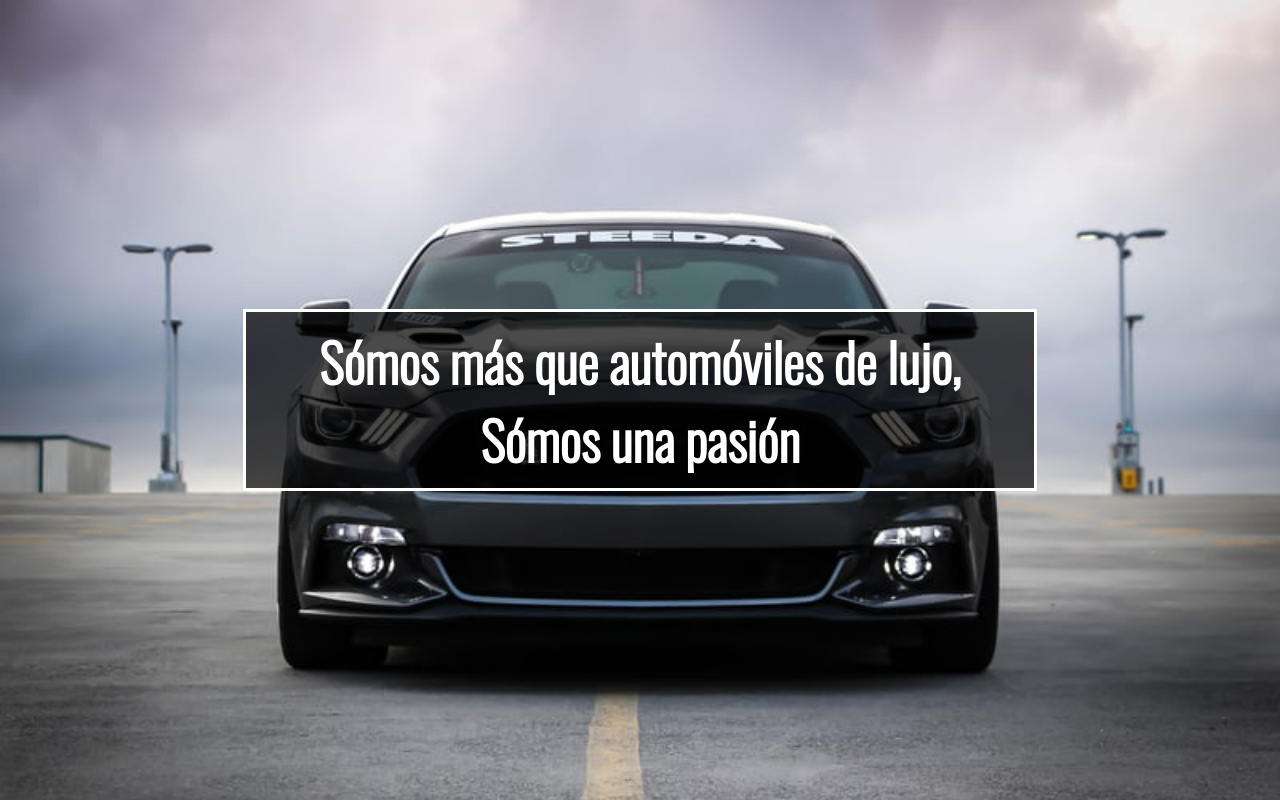
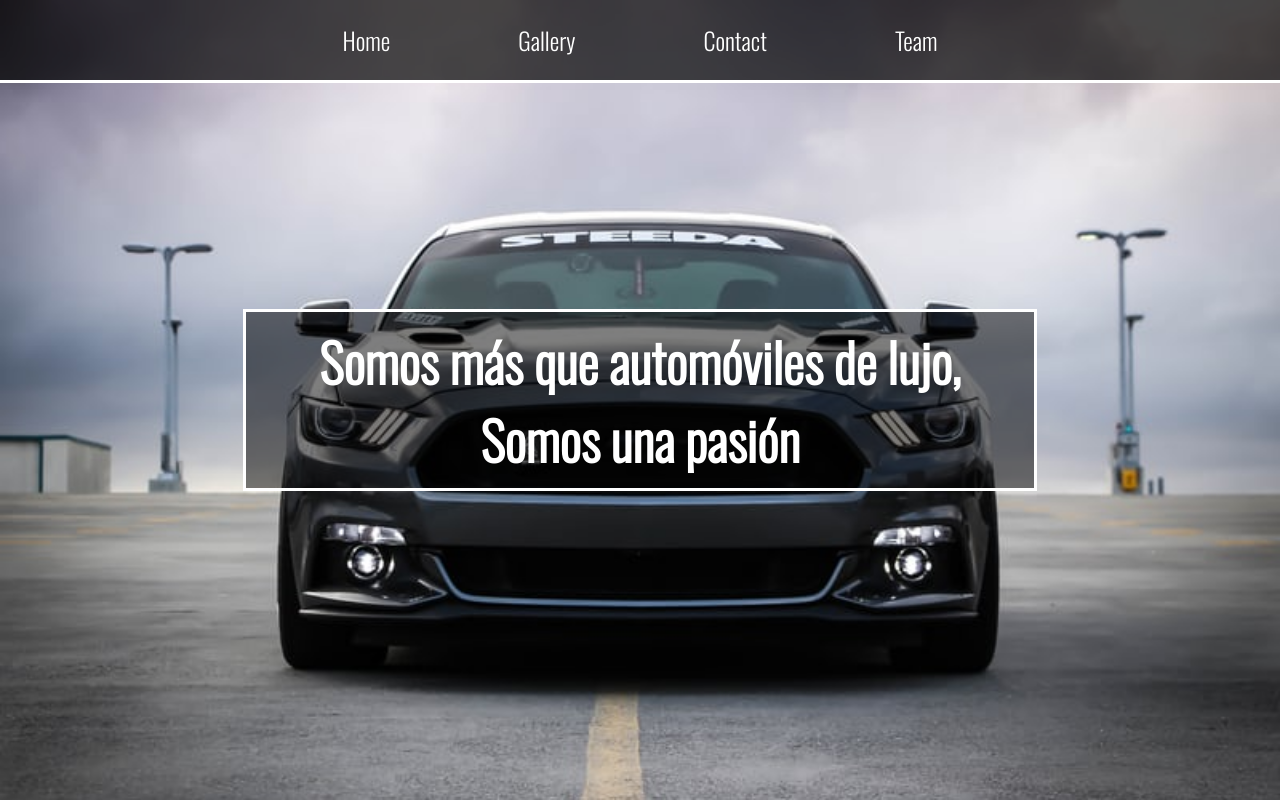
Before and after one commit to Gregory142000/luxury-cars, a React (Create React App) app: page / in a window 1280 px wide. Shown: the top 800 px of the page. Built offline with nearby package versions, Linux system fonts and the light colour scheme; grey boxes are pictures that could not be loaded.

Commit message:
Se termino la modificación e implementación del carrusel de la pagina de Home

```diff
--- a/src/assets/styles/Navbar.css
+++ b/src/assets/styles/Navbar.css
@@ -3,11 +3,19 @@
     width: 100%;
     height: 10vh;
     background-color: rgba(0, 0, 0, 0.7);
-    display: none;
+    display: flex;
     align-items: center;
     justify-content: center;
     position: fixed;
     border-bottom: solid #fff 3px;
+    transform: translate(0, -100%);
+    transition: transform 0.5s ease;
+    z-index: 999;
+
+}
+.Navbar-active{
+
+    transform: translate(0, 0);
 
 }
 .Navbar ul{
--- a/src/assets/styles/styles_Home/CoverPage.css
+++ b/src/assets/styles/styles_Home/CoverPage.css
@@ -1,18 +1,63 @@
 .Cover-Page{
 
-    background: url("../../images/photo-1494976388531-d1058494cdd8.jfif");
     width: 100%;
     height: 100vh;
-    background-size: cover;
     display: flex;
     justify-content: center;
     align-items: center;
 
 }
+.black-Page{
+
+    background: gray;
+    opacity: 0;
+    transition: opacity 1s linear;
+
+}
+.backgroundUrl-1{
+
+    background: url("../../images/photo-1494976388531-d1058494cdd8.jfif");
+    background-size: cover;
+    opacity: 1;
+    transition: opacity 1s linear;
+
+}
+.backgroundUrl-2{
+
+    background: url("../../images/photo-1552519507-da3b142c6e3d.jfif");
+    background-size: cover;
+    opacity: 1;
+    transition: opacity 1s linear;
+
+}
+.backgroundUrl-3{
+
+    background: url("../../images/photo-1492144534655-ae79c964c9d7.jfif");
+    background-size: cover;
+    opacity: 1;
+    transition: opacity 1s linear;
+
+}
+.backgroundUrl-4{
+
+    background: url("../../images/wallhaven-0jy56w.jpg");
+    background-size: cover;
+    opacity: 1;
+    transition: opacity 1s linear;
+
+}
+.backgroundUrl-5{
+
+    background: url("../../images/photo-1526726538690-5cbf956ae2fd.jfif");
+    background-size: cover;
+    opacity: 1;
+    transition: opacity 1s linear;
+
+}
 .Cover-Page-p{
 
     color: #fff;
-    background-color: rgba(0, 0, 0, 0.7);
+    background-color: rgba(0, 0, 0, 0.5);
     width: 60%;
     height: auto;
     display: flex;
--- /dev/null
+++ b/src/assets/styles/styles_Home/Home.css
@@ -0,0 +1,5 @@
+body{
+
+    background-color: black;
+
+}
--- a/src/components/Navbar.jsx
+++ b/src/components/Navbar.jsx
@@ -1,15 +1,53 @@
+// Importación de los modulos necesarios de React
 import React from "react"
 import { Link } from "react-router-dom"
 
+// Importación de los estilos css
 import "../assets/styles/Navbar.css"
 
-const Navbar = () => {
+// El componente "Navbar" representa la barra de navegación superior que aparece en cada pagina
+class Navbar extends React.Component{
+
+    constructor(props){
+
+        super(props)
+
+        this.state = {
+
+            NavClassName: "Navbar",
+
+        }
+
+    }
+
+    // Dentro del componentDidMount se agrego un setTimeout para cambiar la clase del Navbar transcurrido cierto tiempo.
+    componentDidMount(){
+
+        this.classSwitch = setTimeout(() => {
+
+            this.setState({
+
+                NavClassName: "Navbar Navbar-active"
+
+            })
+
+        }, 3000)
+
+    }
+
+    componentWillUnmount(){
+
+        clearTimeout(this.classSwitch)
+
+    }
+
+    render(){
 
         return (
 
             <React.Fragment>
 
-            <nav className="Navbar">
+                <nav className={this.state.NavClassName}>
                     <ul>
                         <li>
                             <Link to="/" className="link" >Home</Link>
@@ -29,6 +67,8 @@ const Navbar = () => {
             </React.Fragment>
 
         )
+    }
+
 
 }
 
--- a/src/components/comps_Home/CoverPage.jsx
+++ b/src/components/comps_Home/CoverPage.jsx
@@ -1,7 +1,10 @@
+// Importación de Paquetes necesarios de React
 import React from "react"
 
+// Importación de Clases
 import "../../assets/styles/styles_Home/CoverPage.css"
 
+// El componente "CoverPage" representa el carrusel con imagenes y mensajes al inicio de la pagina de "Home"
 class CoverPage extends React.Component{
 
     constructor(props){
@@ -10,14 +13,54 @@ class CoverPage extends React.Component{
 
         this.state = {
 
-            $p1: <p id="message-header-1" className="Cover-Page-p">¿Quienes Sómos?</p>,
-            $p2: <p id="message-header-2" className="Cover-Page-p delete">Sómos más que automóviles de lujo,<br/>Sómos una pasión</p>
+            p1Class: "Cover-Page-p",
+            p2Class: "Cover-Page-p delete",
+            p2TextOptions: [`Somos más que automóviles de lujo, Somos una pasión`, "Somos Velocidad", "Somos Comodidad", "Somos Rebeldía", "Somos Clase"],
+            carsClass: ["Cover-Page backgroundUrl-1","Cover-Page backgroundUrl-2", "Cover-Page backgroundUrl-3", "Cover-Page backgroundUrl-4", "Cover-Page backgroundUrl-5"],
+            className: "Cover-Page backgroundUrl-1",
+            p2Text: "Somos más que automóviles de lujo, Somos una pasión",
 
         }
 
     }
 
-    componentDidMount(){
+    // "switchImage" cambia en intervalos de tiempo la clase del div padre del carrusel para representar imagenes diferentes, de igual forma se encarga de cotrolar los mesajes que muestra el carrusel.
+    switchImage(){
+
+        this.count = 0
+
+            this.switchImagesTime = setInterval(() => {
+
+
+                this.setState({
+
+                    className: "Cover-Page black-Page",
+
+                })
+
+                this.visibilityPage = setTimeout(() => {
+
+                    if(this.count > 4) this.count = 0
+
+                    this.setState({
+
+                        className: this.state.carsClass[this.count],
+                        p2Text: this.state.p2TextOptions[this.count]
+
+                    })
+
+                }, 1500)
+
+                this.count++
+
+                console.log(this.count)
+
+            }, 6000)
+
+    }
+
+    // "coverPage" es el primer metodo que se ejecuta al entrar en la pagina de Home, mediante promesas se encarga de sincronizar y representar los dos primeros mensajes que aparecen.
+    coverPage(){
 
         new Promise((resolve) => {
 
@@ -27,11 +70,11 @@ class CoverPage extends React.Component{
 
                 this.setState({
 
-                    $p1: <p id="message-header-1" className="Cover-Page-p delete">¿Quienes Sómos?</p>
+                    p1Class: "Cover-Page-p delete"
 
                 })
 
-            }, 3000)
+            }, 2000)
 
         }).then(() => {
 
@@ -39,13 +82,20 @@ class CoverPage extends React.Component{
 
                 this.setState({
 
-                    $p2: <p id="message-header-2" className="Cover-Page-p">Sómos más que automóviles de lujo,<br/>Sómos una pasión</p>
+                    p2Class: "Cover-Page-p"
 
                 })
 
             }, 1000)
 
-        }).catch()
+        })
+
+    }
+
+    componentDidMount(){
+
+        this.coverPage()
+        this.switchImage()
 
     }
 
@@ -53,6 +103,8 @@ class CoverPage extends React.Component{
 
         clearTimeout(this.timerClass)
         clearTimeout(this.timerClass2)
+        clearTimeout(this.visibilityPage)
+        clearInterval(this.switchImagesTime)
 
     }
 
@@ -60,9 +112,9 @@ class CoverPage extends React.Component{
 
         return(
 
-            <div className="Cover-Page">
-                {this.state.$p1}
-                {this.state.$p2}
+            <div className={this.state.className}>
+                <p id="message-header-1" className={this.state.p1Class}>¿Quienes Sómos?</p>
+                <p id="message-header-2" className={this.state.p2Class}>{this.state.p2Text}</p>
             </div>
 
         )
--- a/src/pages/Home.jsx
+++ b/src/pages/Home.jsx
@@ -1,6 +1,8 @@
 import React, { Fragment } from "react"
 
 import CoverPage from "../components/comps_Home/CoverPage"
+
+import "../assets/styles/styles_Home/Home.css"
 
 class Home extends React.Component{
 
```
Lines whose indentation alone changed are shown as unchanged.
